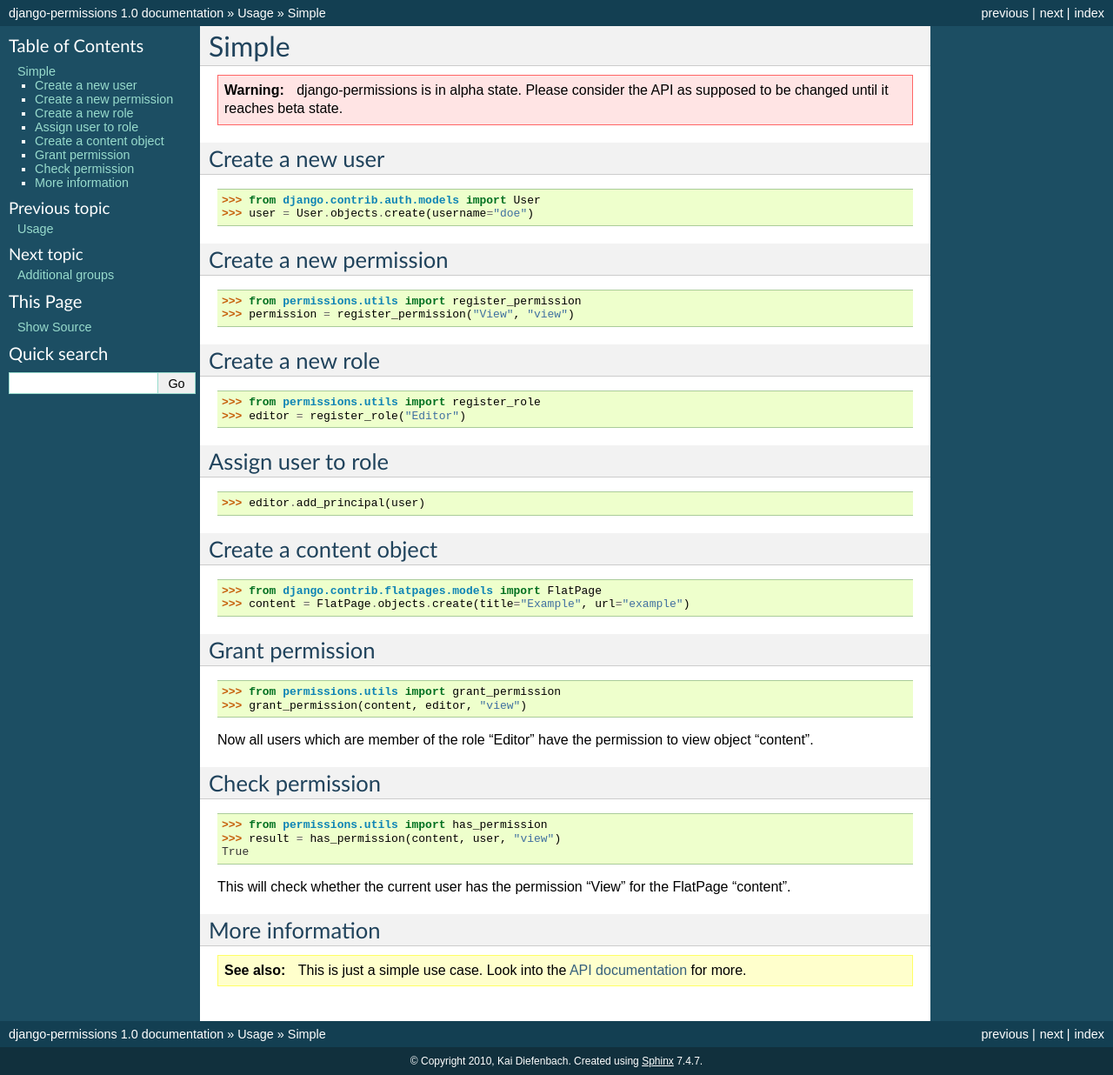
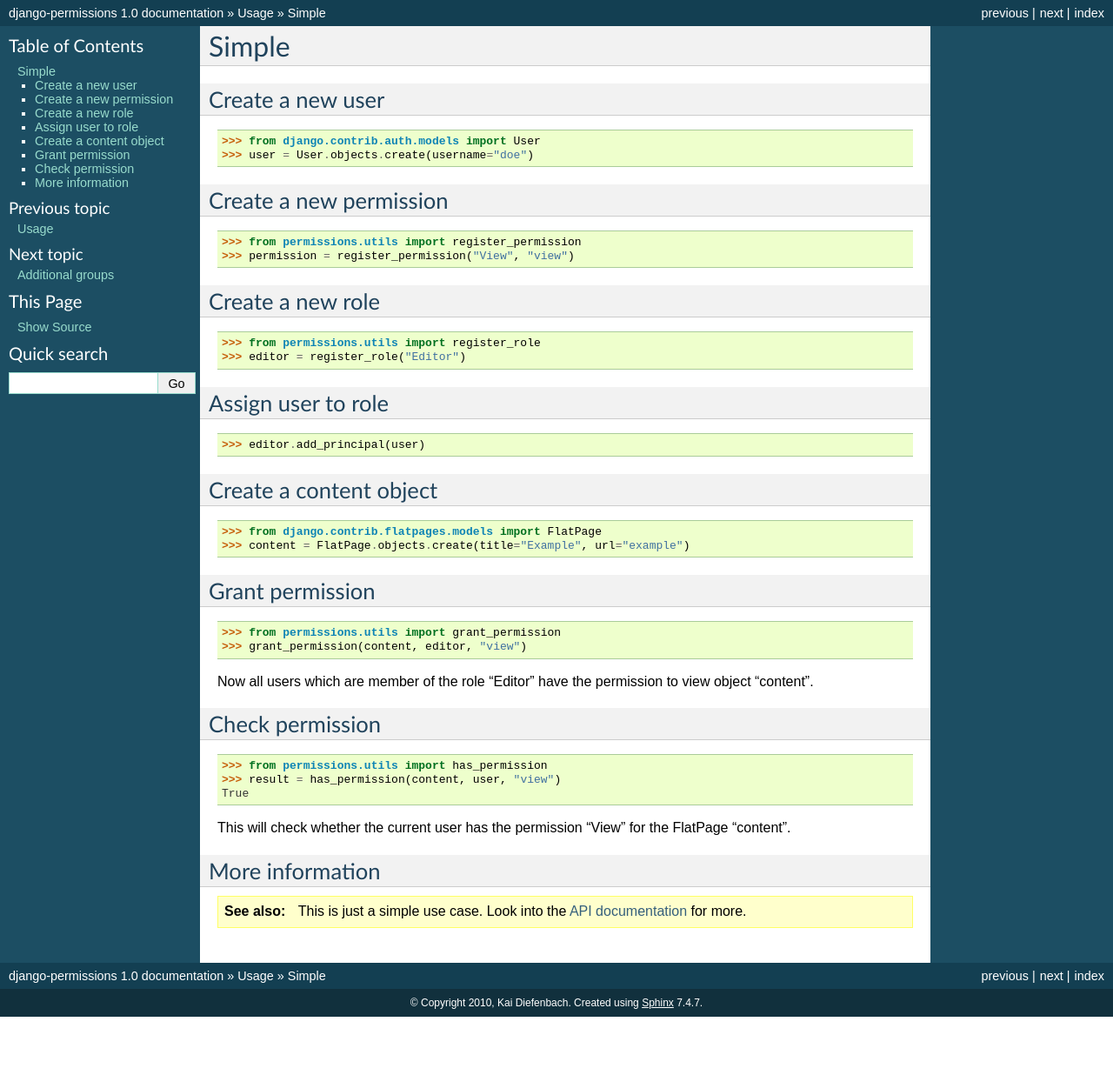
Before and after one commit to jazzband/django-permission, a Sphinx documentation site: the page built from docs/usage/simple.rst, in a window 1280 px wide. Shown: the whole page at 87% size. Built offline with Sphinx 7.4.7, drawn with Linux system fonts in a browser that asks for light colours; after the commit the page ends 1169 px from its top, so only the background shows below that.

Commit message:
Removed warning about alpha state

```diff
--- a/docs/usage/simple.rst
+++ b/docs/usage/simple.rst
@@ -1,11 +1,6 @@
 ======
 Simple
 ======
-
-.. warning::
-
-    django-permissions is in alpha state. Please consider the API as supposed
-    to be changed until it reaches beta state.
 
 Create a new user
 -----------------
```
